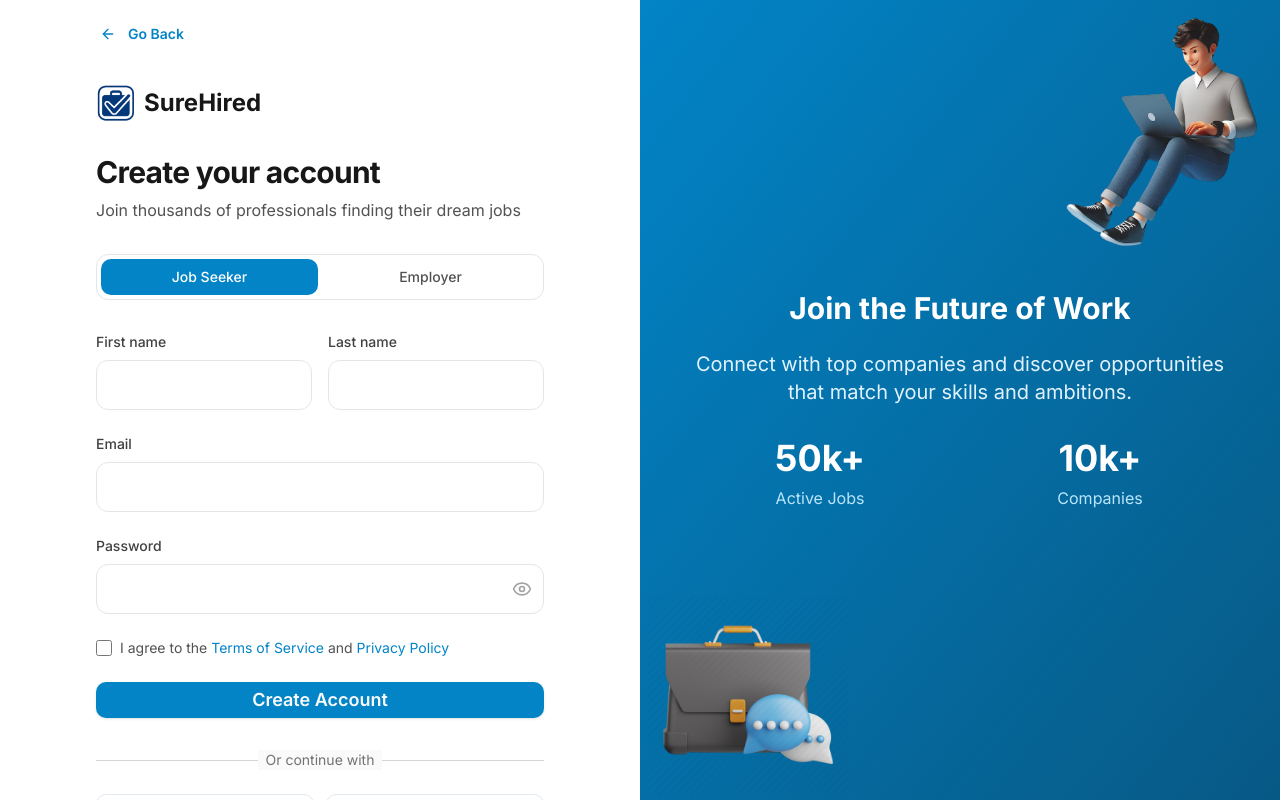
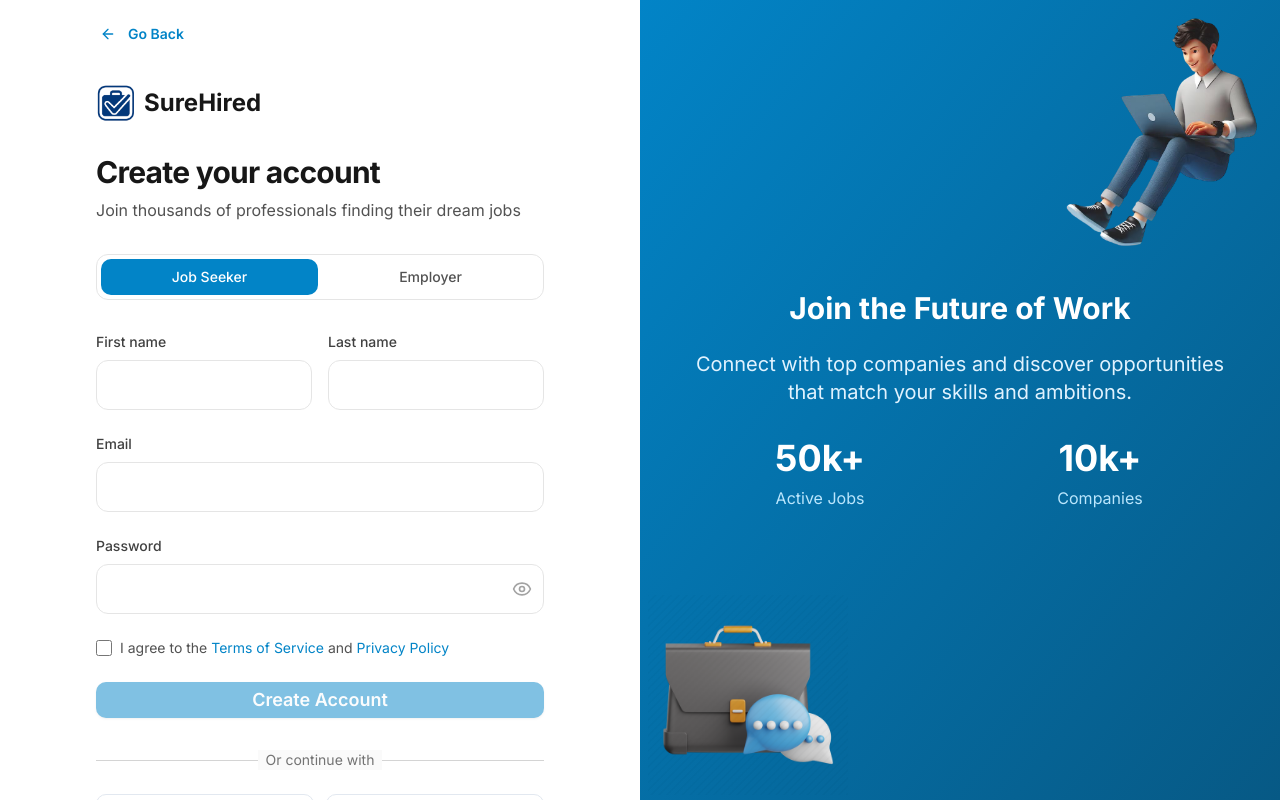
Before and after one commit to chidubesteve/SureHired, a Next.js app in the folder client/: page /sign-up in a window 1280 px wide. Built offline with nearby package versions, Linux system fonts and the light colour scheme.

Commit message:
apply a check before submitting

```diff
--- a/client/src/app/sign-up/ClientJsx.tsx
+++ b/client/src/app/sign-up/ClientJsx.tsx
@@ -27,8 +27,10 @@ const ClientGoBackButtonJsx = () => {
 
 const ClientFormJsx = () => {
   const [showPassword, setShowPassword] = useState(false);
-  const { register, handleSubmit, watch, setValue, formState: { errors } } = useForm<FormSchemaType>({
+  const [submitted, setSubmitted] = useState(false);
+  const { register, handleSubmit, watch, setValue, reset, formState: { errors, isValid, isSubmitting } } = useForm<FormSchemaType>({
     resolver: zodResolver(formSchema),
+    mode: "onChange",
     defaultValues: {
       firstName: "",
       lastName: "",
@@ -42,9 +44,14 @@ const ClientFormJsx = () => {
 
   const userType = watch("userType");
 
-  const onSubmit = (data: FormSchemaType) => {
+  const onSubmit = async (data: FormSchemaType) => {
     console.log("Form data:", data);
     // Handle submission here
+    setSubmitted(true); // trigger submit message
+    // simulate api call
+    await new Promise((res) => setTimeout(res, 3000));
+    setSubmitted(false);
+    reset(); // This resets the form to defaultValues
   };
 
   return (
@@ -218,8 +225,9 @@ const ClientFormJsx = () => {
         <Button
           type="submit"
           className="w-full font-semibold py-3 text-lg bg-brand-600 hover:bg-brand-700"
+          disabled={!isValid || isSubmitting}
         >
-          Create Account
+          {isSubmitting ? "Submitting..." : "Create Account"}
         </Button>
       </form>
 
```
